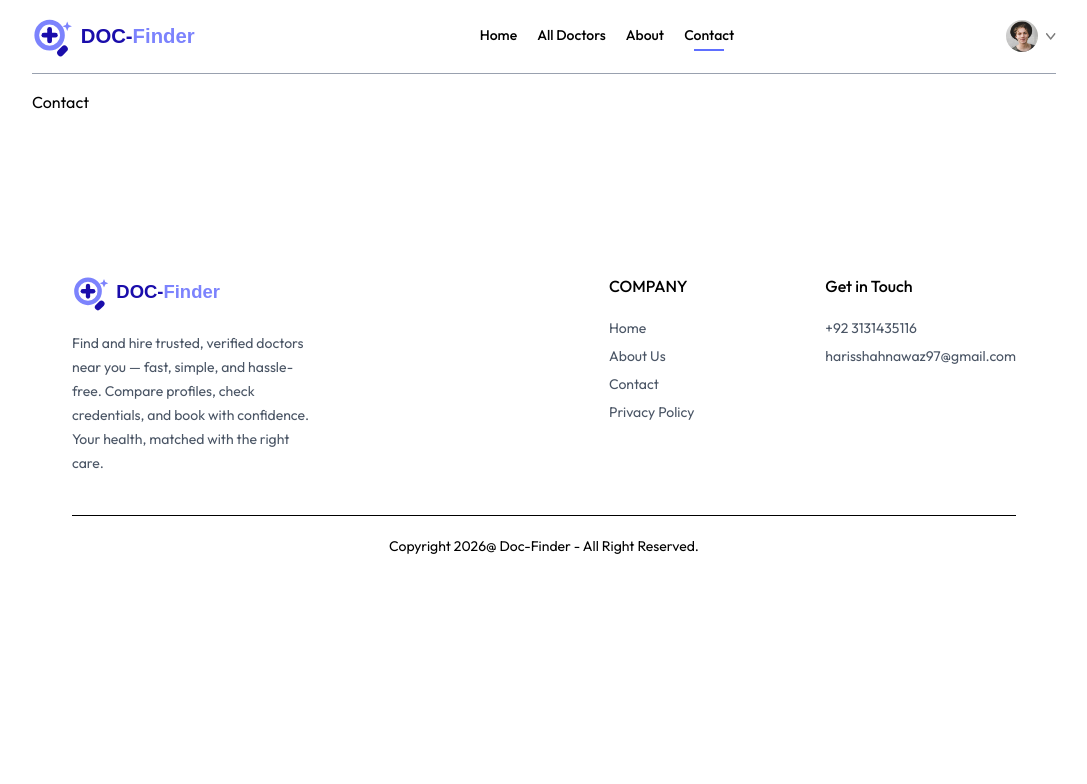
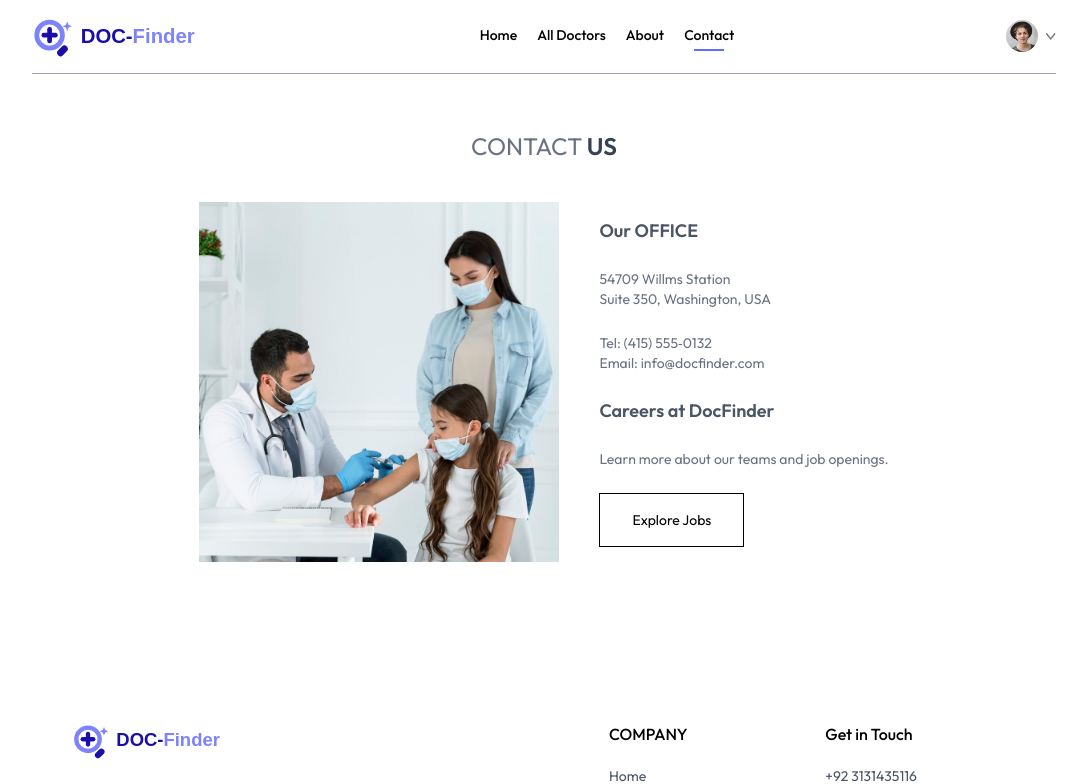
Before and after one commit to HarisShahnawaz/DOC-Finder, a React (Vite) app in the folder frontend/: page /contact in a window 1280 px wide. Shown: the top 784 px of the page, without its empty margins (96-1183 px from the left). Built offline with nearby package versions, Linux system fonts and the light colour scheme.

Commit message:
complete contact page

```diff
--- a/frontend/src/pages/Contact.jsx
+++ b/frontend/src/pages/Contact.jsx
@@ -1,8 +1,27 @@
 import React from 'react'
-
+import { assets } from '../assets/assets_frontend/assets'
 const Contact = () => {
   return (
-    <div>Contact</div>
+    <div>
+
+      <div className='text-center text-2xl pt-10 text-gray-500'>
+        <p>CONTACT <span className='text-gray-700 font-semibold'>US</span></p>
+      </div>
+
+
+      <div className='my-10 flex flex-col justify-center md:flex-row gap-10 mb:28 text-sm'>
+        <img className='w-full md:max-w-90' src={assets.contact_image} alt="" />
+        <div className='flex flex-col justify-center items-start gap-6'>
+          <p className='font-semibold text-lg text-gray-600'>Our OFFICE</p>
+          <p className='text-gray-500'>54709 Willms Station <br />
+            Suite 350, Washington, USA</p>
+          <p className='text-gray-500'>Tel: (415) 555‑0132 <br /> Email: info@docfinder.com</p>
+          <p className='font-semibold text-lg text-gray-600'>Careers at DocFinder</p>
+          <p className='text-gray-500'>Learn more about our teams and job openings.</p>
+          <button className='border border-black px-8 py-4 text-sm hover:bg-black hover:text-white transition-all duration-500'>Explore Jobs</button>
+        </div>
+      </div>
+    </div>
   )
 }
 
```
